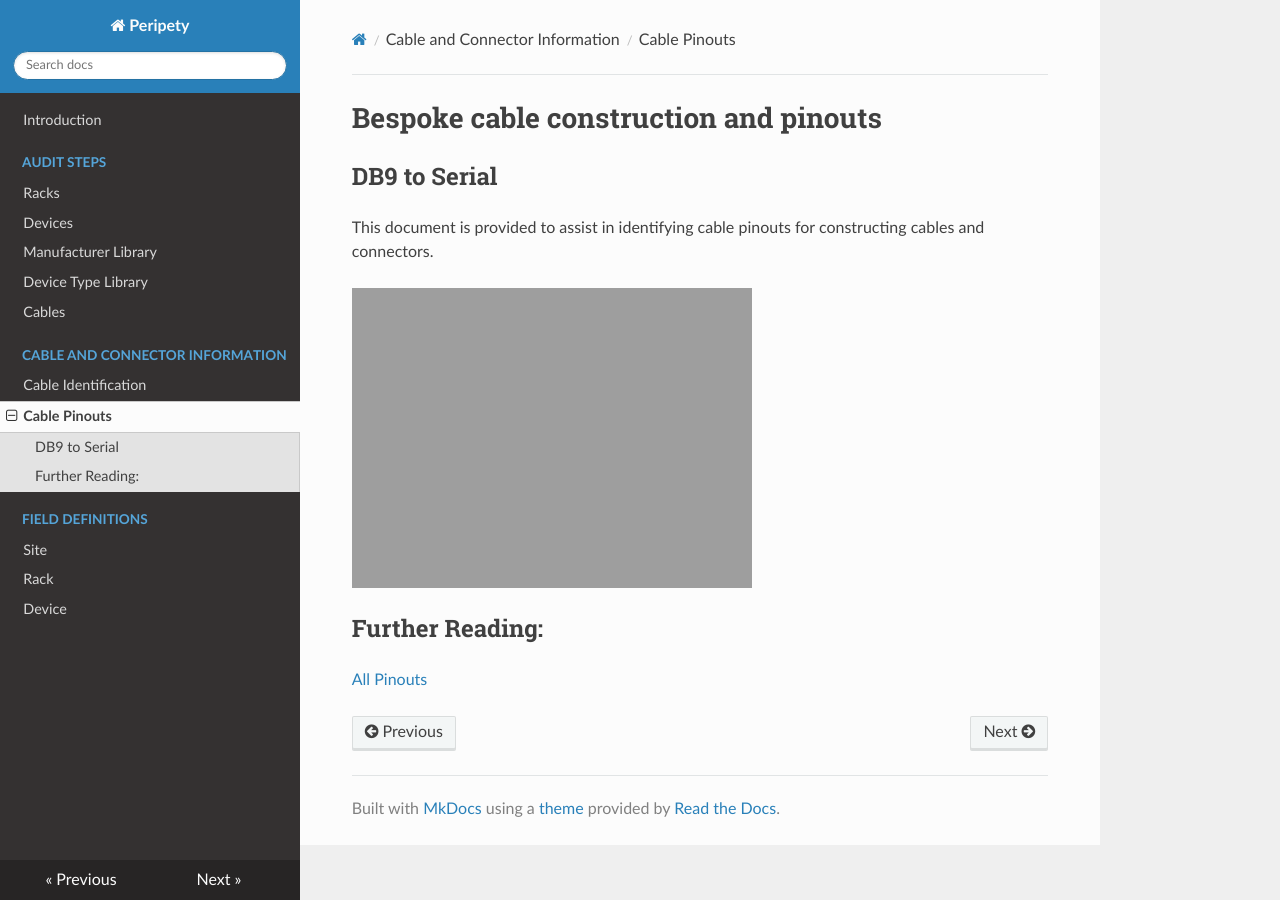
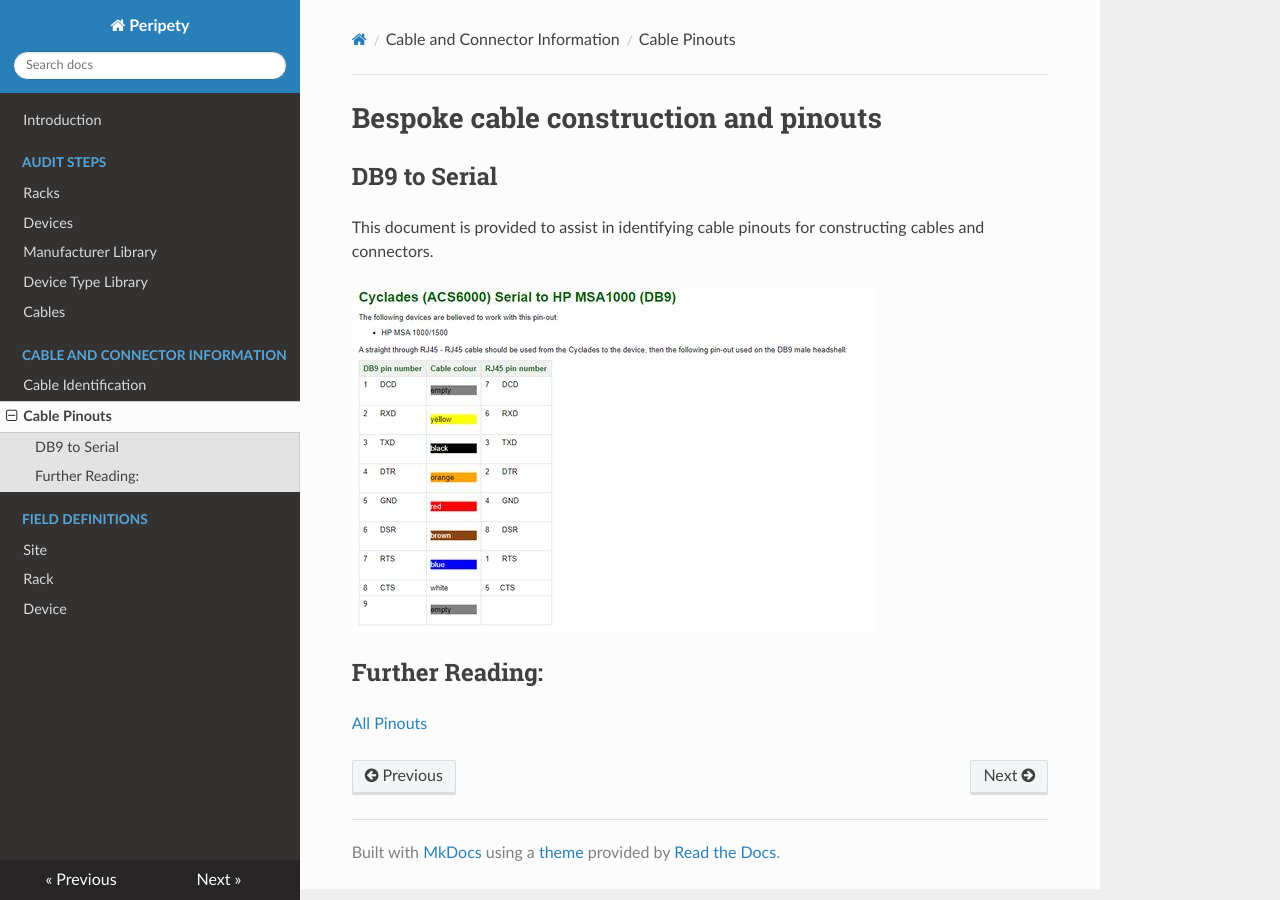
Before and after one commit to gadler01/peripety-docs, an MkDocs documentation site: the page built from docs/audit-steps/pinouts.md, in a window 1280 px wide. Built offline with MkDocs 1.6.1, drawn with Linux system fonts in a browser that asks for light colours; nearby versions of some CDN libraries; old or Windows-style settings are respelled for this version of MkDocs.

Commit message:
Update pinouts.md

```diff
--- a/docs/audit-steps/pinouts.md
+++ b/docs/audit-steps/pinouts.md
@@ -4,7 +4,7 @@
 
 This document is provided to assist in identifying cable pinouts for constructing cables and connectors.
 
-![InfoBlox](../img/Infoblox%20-%20Console%20DB9%20pin-out_%20(002).jpg)
+![InfoBlox](../img/InfobloxPinouts.jpg)
 
 
 ##Further Reading:
```
